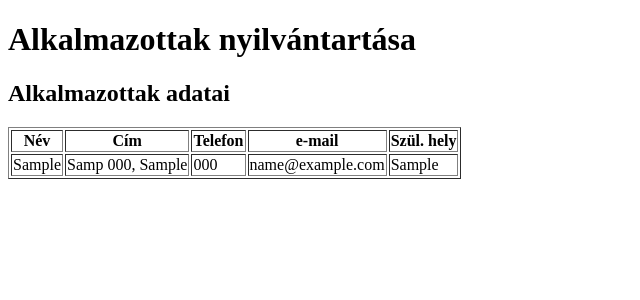
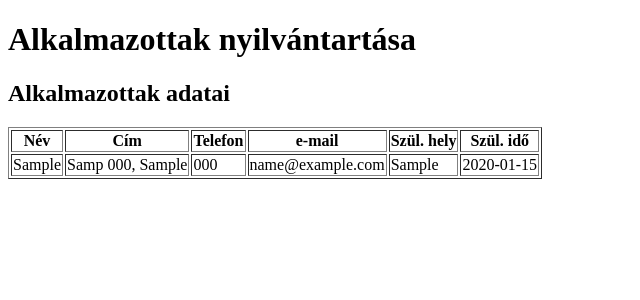
Before and after one commit to gazdagandras/alkalmazottak, a PHP site: page / in a window 1280 px wide. Shown: the top 300 px of the page, without its empty margins (0-640 px from the left). Run offline with PHP 8.4, Linux system fonts and the light colour scheme; tables that the repository leaves empty hold one stand-in row (values such as "Sample post").

Commit message:
Születési idő megjelenítése

```diff
--- a/index.php
+++ b/index.php
@@ -36,6 +36,7 @@ mysqli_set_charset($link, "utf8");
                 <th>Telefon</th>
                 <th>e-mail</th>
                 <th>Szül. hely</th>
+                <th>Szül. idő</th>
             </tr>
 
             <?php
@@ -49,6 +50,7 @@ mysqli_set_charset($link, "utf8");
               echo '<td>'.$row['telefon'].'</td>';
               echo '<td>'.$row['email'].'</td>';
               echo '<td>'.$row['szuletesi_hely'].'</td>';
+              echo '<td>'.$row['szuletesi_ido'].'</td>';
               echo '</tr>';
             }
             ?>
```
